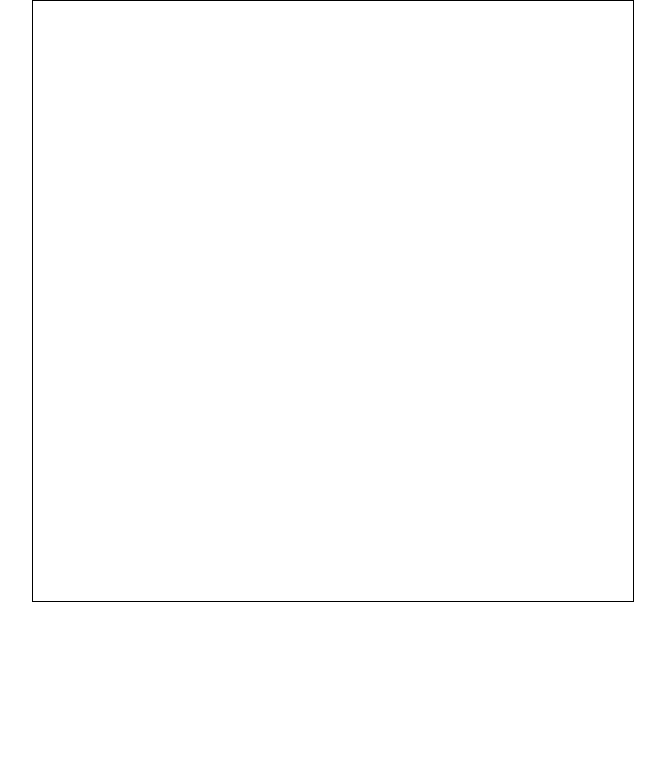
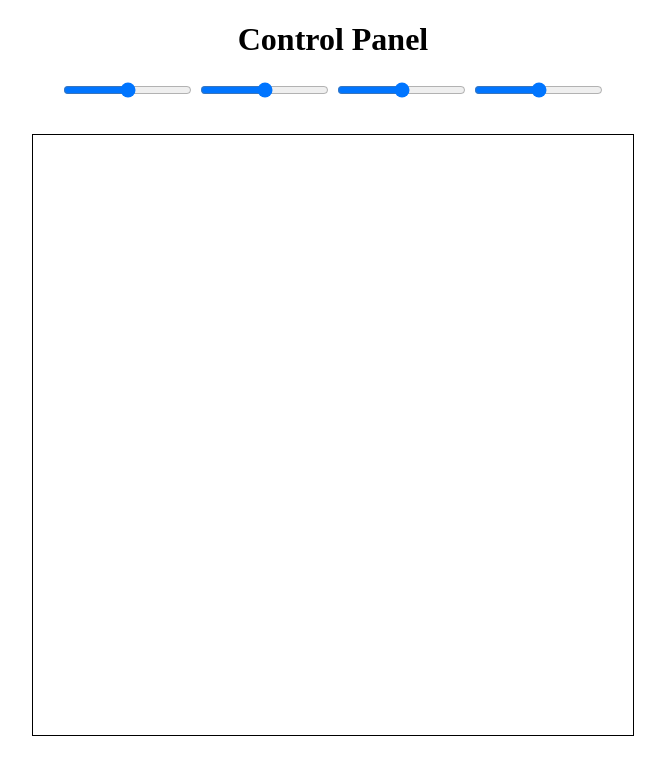
Before and after one commit to cisc3160-PL/01-vizplex2d, a plain HTML site: page index.html in a window 1280 px wide. Shown: the whole page, without its empty margins (307-972 px from the left). Drawn offline with Linux system fonts and the light colour scheme.

Commit message:
Add placeholder control panel above visualizer

```diff
--- a/index.html
+++ b/index.html
@@ -9,6 +9,15 @@
         <link rel="stylesheet" href="styles/main.css">
     </head>
     <body>
+        <div id="control-panel">
+            <h1>Control Panel</h1>
+            <div class="controls">
+                <input type="range" min="0" max="100" value="50">
+                <input type="range" min="0" max="100" value="50">
+                <input type="range" min="0" max="100" value="50">
+                <input type="range" min="0" max="100" value="50">
+            </div>
+        </div>
         <canvas id="visualizer" width="600" height="600"></canvas>
     </body>
 </html>
--- a/styles/main.css
+++ b/styles/main.css
@@ -1,14 +1,16 @@
 body
 {
     margin: 0;
-    height: 100vh;
-    width: 100vw;
+}
+
+#control-panel
+{
+    text-align: center;
 }
 
 canvas
 {
-    margin-left: auto;
-    margin-right: auto;
+    margin: 2rem auto 2rem auto;
     display: block;
 }
 
```
